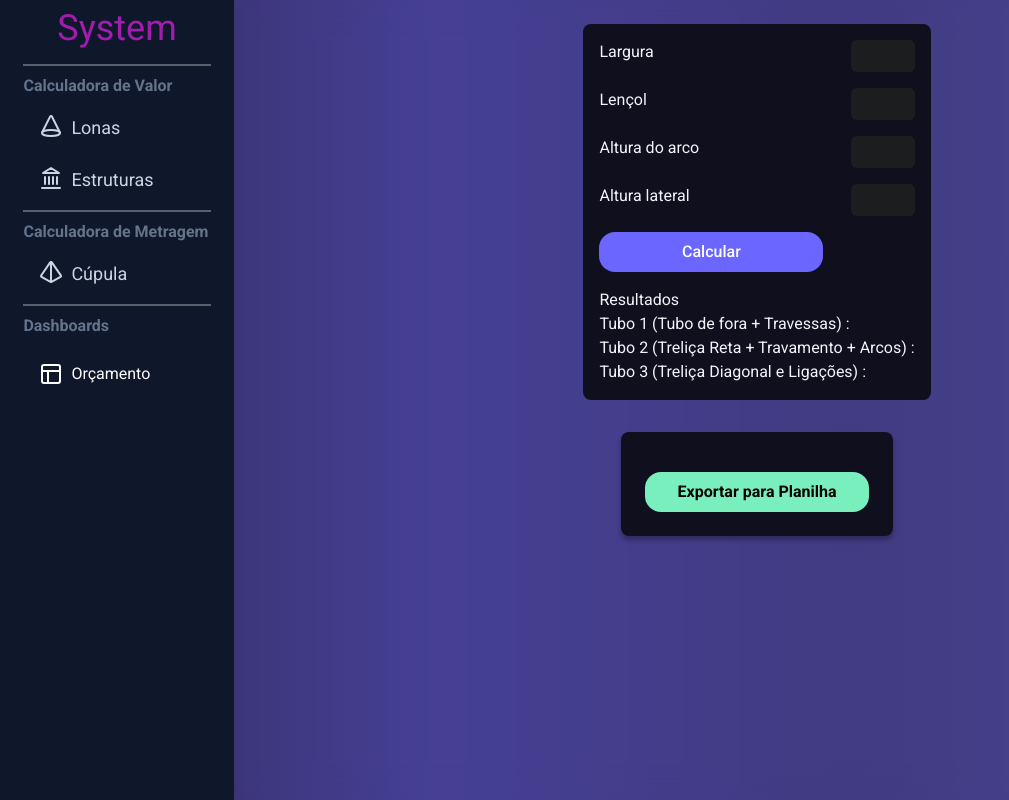
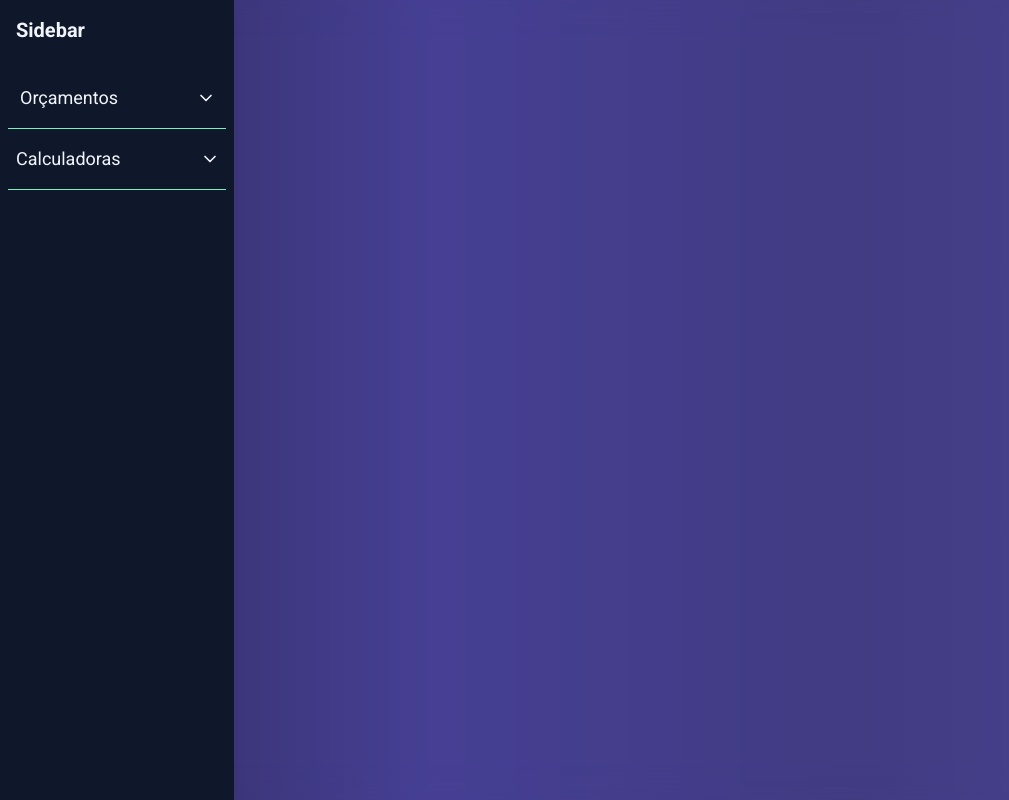
Before and after one commit to VictorBelotto/Sistema-Bocarra, a React (Vite) app: page / in a window 1280 px wide. Shown: the whole page, without its empty margins (0-1009 px from the left). Built offline with nearby package versions, Linux system fonts and the light colour scheme.

Commit message:
add sideBar

```diff
--- a/package.json
+++ b/package.json
@@ -10,6 +10,7 @@
     "preview": "vite preview"
   },
   "dependencies": {
+    "@heroicons/react": "^2.1.3",
     "@material-tailwind/react": "^2.1.9",
     "lucide-react": "^0.372.0",
     "react": "^18.2.0",
--- a/src/components/Botoes/BotaoMenu.jsx
+++ b/src/components/Botoes/BotaoMenu.jsx
@@ -4,7 +4,7 @@ const BotaoMenu = ({onClick, label, icon}) => {
   return (
     <>
       <button
-        className='flex gap-2 w-4/5 py-2 px-4 text-lg text-slate-300 text-left bg-purple-700 bg-opacity-0 hover:bg-purple-800 rounded-2xl '
+        className='flex gap-2 w-full py-2 px-4 text-base text-slate-300 text-left  hover:bg-purple-700 rounded-2xl '
         onClick={onClick}
       >
         {icon}{label}
--- /dev/null
+++ b/src/components/SideBar/SideBar.jsx
@@ -0,0 +1,108 @@
+import React from "react";
+import {
+  Card,
+  Typography,
+  List,
+  ListItem,
+  Accordion,
+  AccordionHeader,
+  AccordionBody,
+} from "@material-tailwind/react";
+
+import { ChevronRightIcon, ChevronDownIcon } from "@heroicons/react/24/outline";
+import BotaoMenu from "../Botoes/BotaoMenu";
+import { Cone, Landmark, Pyramid } from "lucide-react";
+import {ViewAtivaContext} from '../../context/ViewAtiva.jsx'
+
+export function SideBar() {
+  const [open, setOpen] = React.useState(0);
+  const {viewAtiva, setViewAtiva} = React.useContext(ViewAtivaContext)
+
+  const handleOpen = (value) => {
+    setOpen(open === value ? 0 : value);
+  };
+
+  return (
+    <Card className="h-full w-full max-w-[20rem] p-0 bg-slate-900 text-slate-100">
+      <div className="mb-2 p-4">
+        <Typography variant="h5" color="blue-gray">
+          Sidebar
+        </Typography>
+      </div>
+      <List>
+        <Accordion
+          open={open === 1}
+          icon={
+            <ChevronDownIcon
+              strokeWidth={2.5}
+              className={`mx-auto h-4 w-4 transition-transform ${open === 1 ? "rotate-180" : ""}`}
+            />
+          }
+        >
+          <ListItem className="p-0" selected={open === 1}>
+            <AccordionHeader onClick={() => handleOpen(1)} className="border-b-0 p-2 px-3 hover:bg-card-escuro  rounded-2xl">
+              <Typography color="blue-gray" className="mr-auto font-normal text-lg">
+                Orçamentos
+              </Typography>
+            </AccordionHeader>
+          </ListItem>
+
+          <AccordionBody className="py-1 overflow-hidden">
+            <List className="p-0 flex flex-col gap-2">
+
+              <ListItem className={`p-0 w-full rounded-2xl ${viewAtiva === 'calculadoraLona'? 'bg-purple-700': ''}`}>
+                <BotaoMenu
+                  label={'Lonas'}
+                  icon={<Cone/>}
+                  onClick={()=> setViewAtiva('calculadoraLona')}
+                />
+              </ListItem>
+
+              <ListItem className={`p-0 w-full rounded-2xl ${viewAtiva === 'calculadoraEstrutura'? 'bg-purple-700': ''}`}>
+                <BotaoMenu
+                  label={'Estruturas'}
+                  icon={<Landmark/>}
+                  onClick={()=> setViewAtiva('calculadoraEstrutura')}
+                />
+              </ListItem>
+            </List>
+          </AccordionBody>
+        </Accordion>
+
+        <hr className="my-2 border-fundo-verde" />
+
+        <Accordion
+            open={open === 2}
+            icon={
+              <ChevronDownIcon
+                strokeWidth={2.5}
+                className={`mx-auto h-4 w-4 transition-transform ${open === 1 ? "rotate-180" : ""}`}
+              />
+            }
+        >
+          <ListItem className="p-0" selected={open === 2}>
+            <AccordionHeader onClick={() => handleOpen(2)} className="border-b-0 p-2 hover:bg-card-escuro rounded-2xl">
+              <Typography color="blue-gray" className="mr-auto font-normal text-lg">
+                Calculadoras
+              </Typography>
+            </AccordionHeader>
+          </ListItem>
+
+          <AccordionBody className="py-1 overflow-hidden">
+            <List className="p-0 flex flex-col gap-2">
+              <ListItem className={`p-0 w-full rounded-2xl ${viewAtiva === 'calculadoraCupula'? 'bg-purple-700': ''}`}>
+                <BotaoMenu
+                  label={'Cúpula'}
+                  icon={<Pyramid/>}
+                  onClick={()=> setViewAtiva('calculadoraCupula')}
+                />
+              </ListItem>
+            </List>
+          </AccordionBody>
+        </Accordion>
+        <hr className="my-2 border-fundo-verde" />
+
+      </List>
+    </Card>
+  );
+}
--- /dev/null
+++ b/src/context/ViewAtiva.jsx
@@ -0,0 +1,14 @@
+import React from "react";
+
+export const ViewAtivaContext = React.createContext()
+
+export const ViewAtivaProvider = ({children}) =>{
+  const [viewAtiva, setViewAtiva] = React.useState('')
+
+  return(
+    <ViewAtivaContext.Provider value={{viewAtiva, setViewAtiva}}>
+      {children}
+    </ViewAtivaContext.Provider>
+  )
+
+}
--- a/src/pages/Home/Home.jsx
+++ b/src/pages/Home/Home.jsx
@@ -7,76 +7,50 @@ import BotaoMenu from '../../components/Botoes/BotaoMenu.jsx';
 import BotaoPaginas from '../../components/Botoes/BotaoPaginas.jsx';
 import ExportarParaPlanilha from '../../components/ExportarParaPlanilha/ExportarParaPlanilha.jsx';
 import CalculadoraCupula from '../../components/CalculadoraCupula/CalculadoraCupula.jsx';
-import {Cone ,PanelsTopLeft, Landmark, Pyramid} from 'lucide-react';
+import { SideBar } from '../../components/SideBar/SideBar.jsx';
+import { ViewAtivaContext } from '../../context/ViewAtiva.jsx';
 
 const Home = () => {
-  const [viewsAtivas, setViewsAtivas] = React.useState('calculadoraCupula')
+  const {viewAtiva, setViewAtiva} = React.useContext(ViewAtivaContext)
 
 
 
   return (
     <div className="flex fontRoboto">
-      <aside className="w-72 h-screen overflow-y-auto bg-slate-900 shadow-lg ">
-        <nav className="flex flex-col items-center gap-2">
-          <h1 className="text-fuchsia-700 text-4xl mt-2 mb-2">System</h1>
-
-          <span className="w-4/5 h-0.5 bg-gray-500 bg-opacity-80"></span>
-          <h2 className='text-base font-semibold text-slate-500 w-4/5 flex gap-2'>Calculadora de Valor</h2>
-            <BotaoMenu
-              label={'Lonas'}
-              onClick={()=> setEstruturaView('calculadoraLona')}
-              icon={<Cone/>}
-            />
-            <BotaoMenu
-              label={'Estruturas'}
-              onClick={()=> setEstruturaView('calculadoraEstrutura')}
-              icon={<Landmark/>}
-            />
-          <span className="w-4/5 h-0.5 bg-gray-500 bg-opacity-80"></span>
-          <h2 className='text-base font-semibold text-slate-500 w-4/5 flex gap-2'>Calculadora de Metragem</h2>
-            <BotaoMenu
-                label={'Cúpula'}
-                onClick={()=> setEstruturaView('calculadoracupula')}
-                icon={<Pyramid/>}
-              />
-          <span className="w-4/5 h-0.5 bg-gray-500 bg-opacity-80"></span>
-          <h2 className='text-base font-semibold text-slate-500 w-4/5 flex gap-2'>Dashboards</h2>
-          <BotaoPaginas
-            to={'/impressao'}
-            label={'Orçamento'}
-            icon={<PanelsTopLeft/>}
-          />
-        </nav>
+      <aside className="w-72 h-screen overflow-y-auto shadow-lg ">
+        <SideBar/>
       </aside>
 
       {/* Conteudo main */}
 
       <main className="flex flex-col w-full px-4 py-4 h-screen overflow-y-auto items-center">
         <div className="flex flex-col gap-8 rounded-lg mb-8  mt-2">
-          {viewsAtivas === 'calculadoraLona' && (
+          {viewAtiva === 'calculadoraLona' && (
             <div className="flex justify-center gap-12">
               <CalculadoraMetragem />
               <PreenchimentoPadrao />
             </div>
           )}
-          {viewsAtivas === 'calculadoraEstrutura' && (
+          {viewAtiva === 'calculadoraEstrutura' && (
             <div className="flex justify-center gap-12">
               <CalculadoraEstruturas />
             </div>
           )}
-          {viewsAtivas === 'calculadoraCupula' && (
+          {viewAtiva === 'calculadoraCupula' && (
             <div className="flex justify-center">
               <CalculadoraCupula />
             </div>
           )}
         </div>
-        <div className='flex flex-col  p-6 max-w-[1040px] rounded-lg bg-card-escuro shadow-card'>
-          <ExibeOrcamentos/>
-          <div className='mt-4 self-end' >
-            <ExportarParaPlanilha/>
-          </div>
-        </div>
 
+        {(viewAtiva === 'calculadoraLona' || viewAtiva === 'calculadoraEstrutura') && (
+           <div className='flex flex-col  p-6 max-w-[1040px] rounded-lg bg-card-escuro shadow-card'>
+           <ExibeOrcamentos/>
+           <div className='mt-4 self-end' >
+             <ExportarParaPlanilha/>
+           </div>
+         </div>
+          )}
       </main>
     </div>
   );
--- a/src/routes.jsx
+++ b/src/routes.jsx
@@ -9,6 +9,7 @@ import { OrcamentoStorage } from './scripts/OrcamentoContext'
 import { DadosInseridosStorage } from './scripts/DadosInseridosContext'
 import { DadosMetragemProvider } from './context/DadosMetragemContext'
 import { CupulaContextProvider } from './context/CupulaContext'
+import { ViewAtivaProvider } from './context/ViewAtiva'
 
 const AppRoutes = () => {
   return (
@@ -17,6 +18,7 @@ const AppRoutes = () => {
         <DadosInseridosStorage>
           <OrcamentoStorage>
             <CupulaContextProvider>
+              <ViewAtivaProvider>
               <BrowserRouter>
                 <Routes>
                   <Route path='/' element={<PaginaBase/>}>
@@ -26,6 +28,8 @@ const AppRoutes = () => {
                   </Route>
                 </Routes>
               </BrowserRouter>
+              </ViewAtivaProvider>
+
             </CupulaContextProvider>
           </OrcamentoStorage>
         </DadosInseridosStorage>
```
Also changed, not shown: 1 other file (tests, documents, lock files or other folders).
